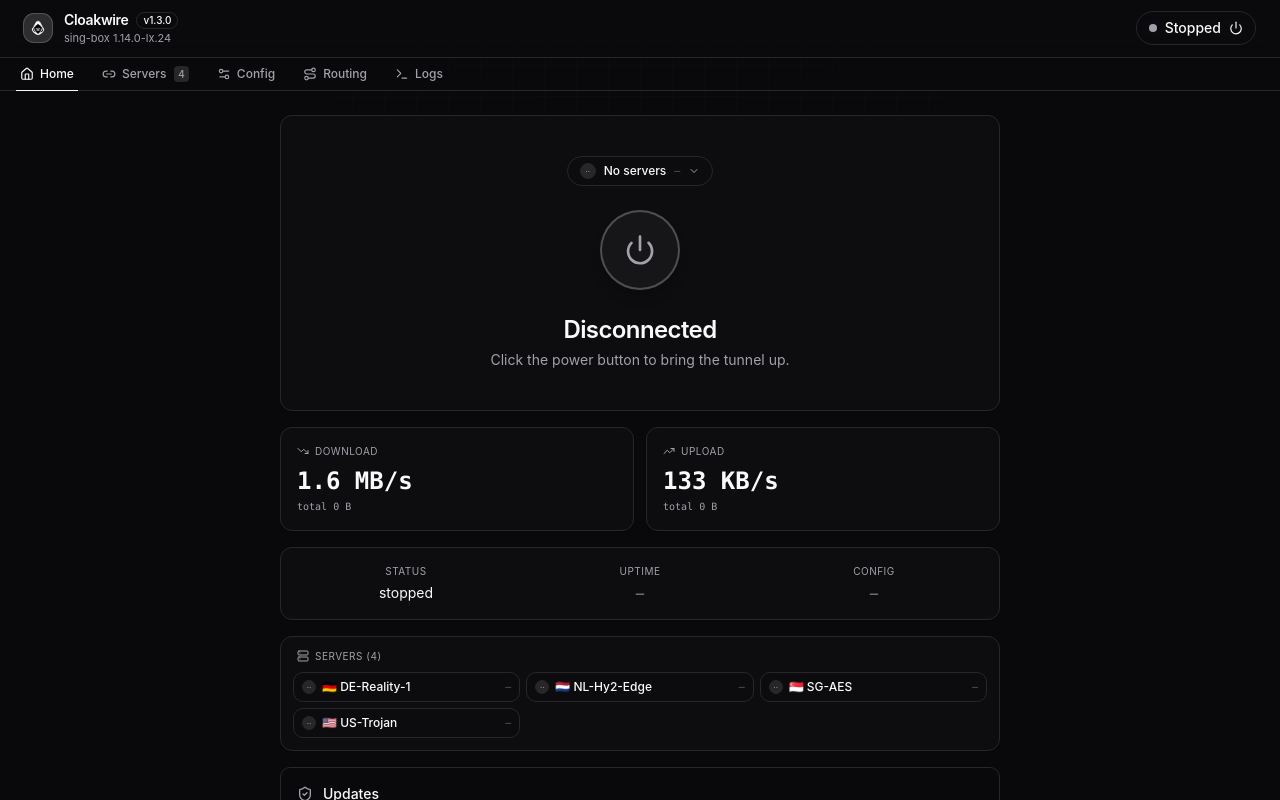
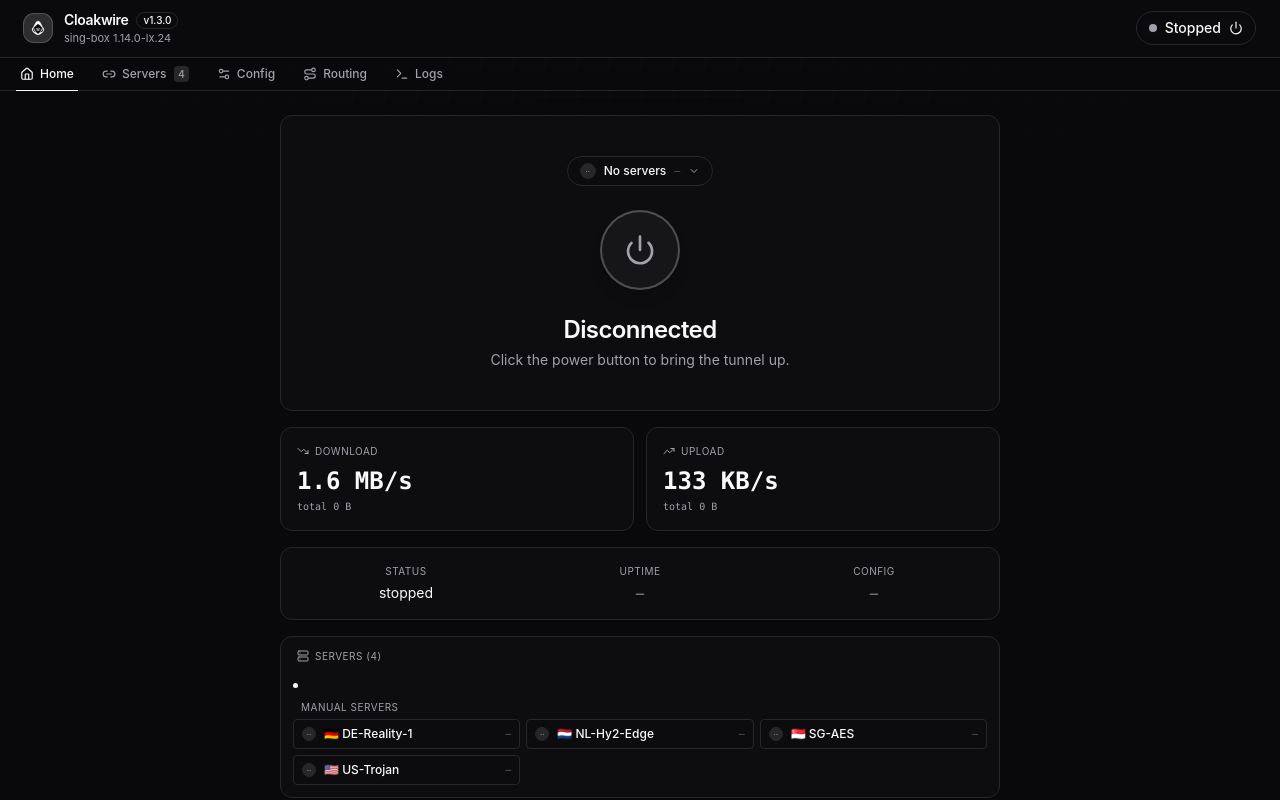
Before and after one commit to markwhite7881-cpu/VPN, a React (Vite) app: page / in a window 1280 px wide. Built offline with nearby package versions, Linux system fonts and the light colour scheme; the HTML template or start-up script is replaced by a standard one.

Commit message:
feat: group subscription servers on Home

```diff
--- a/src/App.tsx
+++ b/src/App.tsx
@@ -349,6 +349,12 @@
 
   // Subscriptions.
   const subs = useSubscriptions();
+
+  // Subscription display names are safe summaries; Home uses this map only for group labels.
+  const subscriptionNames = useMemo(
+    () => new Map(subs.subs.map((subscription) => [subscription.id, subscription.name])),
+    [subs.subs],
+  );
 
   // Persist tab selection across sessions.
   useEffect(() => {
@@ -835,6 +841,7 @@
             selectedIndex={selectedIndex}
             activeOutbound={activeOutbound}
             readyProfileMetadata={readyProfileMetadata}
+            subscriptionNames={subscriptionNames}
             geoipByIp={geoip.byIp}
             currentSingboxVersion={version?.version ?? null}
             onSingboxUpdated={refetchSingboxVersion}
--- a/src/components/HomeTab.tsx
+++ b/src/components/HomeTab.tsx
@@ -43,6 +43,8 @@
   activeOutbound: string | null;
   /** Safe country and latency metadata for ready Xray profiles, keyed by `${subscriptionId}:${key}`. */
   readyProfileMetadata: ReadonlyMap<string, HomeProfileMetadata>;
+  /** Safe subscription summary names keyed by subscription ID. */
+  subscriptionNames: ReadonlyMap<string, string>;
   /** ip → country-code map, populated by the useGeoIp hook. */
   geoipByIp: Record<string, string>;
   /** sing-box version string, fetched on app start. */
@@ -66,6 +68,7 @@
   selectedIndex,
   activeOutbound,
   readyProfileMetadata,
+  subscriptionNames,
   geoipByIp,
   currentSingboxVersion,
   onSingboxUpdated,
@@ -173,6 +176,7 @@
             selectedIndex={selectedIndex}
             latencyByTag={latency.byTag}
             readyProfileMetadata={readyProfileMetadata}
+            subscriptionNames={subscriptionNames}
             geoipByIp={geoipByIp}
             onSelect={onSelect}
           />
@@ -321,29 +325,16 @@
               <Server className="h-3 w-3" />
               Servers ({profiles.length})
             </div>
-            <div className="grid grid-cols-2 gap-1.5 sm:grid-cols-3">
-              {profiles.map((profile, i) => {
-                const display = connectionProfileDisplay(profile, readyProfileMetadata, geoipByIp, latency.byTag);
-                return (
-                  <button
-                    key={`picker-${i}-${display.key}`}
-                    onClick={() => onSelect(i)}
-                    className={cn(
-                      "flex items-center gap-1.5 rounded-md border px-2 py-1.5 text-left text-xs transition-colors",
-                      i === selectedIndex
-                        ? "border-foreground/30 bg-foreground/5"
-                        : "border-border bg-card/30 hover:bg-accent",
-                    )}
-                  >
-                    <FlagIcon code={display.code} size={14} className="shrink-0 self-center" />
-                    <span className="min-w-0 flex-1 truncate font-medium">
-                      {display.label}
-                    </span>
-                    <LatencyBadge ms={display.ms} />
-                  </button>
-                );
-              })}
-            </div>
+            <GroupedHomeProfileRows
+            profiles={profiles}
+            selectedIndex={selectedIndex}
+            readyProfileMetadata={readyProfileMetadata}
+            subscriptionNames={subscriptionNames}
+            geoipByIp={geoipByIp}
+            latencyByTag={latency.byTag}
+            onSelect={onSelect}
+            mode="grid"
+          />
           </CardContent>
         </Card>
       )}
@@ -371,6 +362,47 @@
 function connectionProfileLabel(profile: ConnectionProfile): string {
   if (profile.kind === "manual") return profileLabel(profile.outbound);
   return profile.kind === "subscription" ? profile.label : profile.name;
+}
+
+export type IndexedHomeProfile = { index: number; profile: ConnectionProfile };
+export type HomeSubscriptionGroup = { id: string; rows: IndexedHomeProfile[] };
+export type GroupedHomeProfiles = {
+  manual: IndexedHomeProfile[];
+  subscriptions: HomeSubscriptionGroup[];
+};
+
+export function subscriptionGroupLabel(
+  subscriptionId: string,
+  subscriptionNames: ReadonlyMap<string, string>,
+): string {
+  const name = subscriptionNames.get(subscriptionId)?.trim();
+  return name || "Subscription";
+}
+
+export function groupHomeProfiles(profiles: ConnectionProfile[]): GroupedHomeProfiles {
+  const manual: IndexedHomeProfile[] = [];
+  const subscriptions: HomeSubscriptionGroup[] = [];
+  const byId = new Map<string, HomeSubscriptionGroup>();
+
+  profiles.forEach((profile, index) => {
+    if (profile.kind === "manual") {
+      manual.push({ index, profile });
+      return;
+    }
+
+    const id = profile.kind === "subscription"
+      ? profile.reference.subscription_id
+      : profile.subscriptionId;
+    let group = byId.get(id);
+    if (!group) {
+      group = { id, rows: [] };
+      byId.set(id, group);
+      subscriptions.push(group);
+    }
+    group.rows.push({ index, profile });
+  });
+
+  return { manual, subscriptions };
 }
 
 export function connectionProfileDisplay(
@@ -419,6 +451,148 @@
   };
 }
 
+function ProfileChoice({
+  row,
+  selectedIndex,
+  readyProfileMetadata,
+  geoipByIp,
+  latencyByTag,
+  onSelect,
+  onSelectionDone,
+  compact,
+}: {
+  row: IndexedHomeProfile;
+  selectedIndex: number;
+  readyProfileMetadata: ReadonlyMap<string, HomeProfileMetadata>;
+  geoipByIp: Record<string, string>;
+  latencyByTag: Map<string, number>;
+  onSelect: (index: number) => void;
+  onSelectionDone?: () => void;
+  compact: boolean;
+}) {
+  const display = connectionProfileDisplay(row.profile, readyProfileMetadata, geoipByIp, latencyByTag);
+  return (
+    <button
+      type="button"
+      onClick={() => {
+        onSelect(row.index);
+        onSelectionDone?.();
+      }}
+      className={cn(
+        "flex w-full items-center gap-2 rounded text-left text-xs transition-colors",
+        compact ? "px-2 py-1.5" : "border border-border bg-card/30 px-2 py-1.5 hover:bg-accent",
+        row.index === selectedIndex
+          ? compact ? "bg-foreground/5" : "border-foreground/30 bg-foreground/5"
+          : compact ? "hover:bg-accent" : "",
+      )}
+    >
+      <FlagIcon code={display.code} size={compact ? 16 : 14} className="shrink-0 self-center" />
+      <span className="min-w-0 flex-1 truncate font-medium">{display.label}</span>
+      {compact && <span className="font-mono text-[10px] text-muted-foreground">{display.protocol}</span>}
+      <LatencyBadge ms={display.ms} />
+    </button>
+  );
+}
+
+function GroupedHomeProfileRows({
+  profiles,
+  selectedIndex,
+  readyProfileMetadata,
+  subscriptionNames,
+  geoipByIp,
+  latencyByTag,
+  onSelect,
+  onSelectionDone,
+  mode,
+}: {
+  profiles: ConnectionProfile[];
+  selectedIndex: number;
+  readyProfileMetadata: ReadonlyMap<string, HomeProfileMetadata>;
+  subscriptionNames: ReadonlyMap<string, string>;
+  geoipByIp: Record<string, string>;
+  latencyByTag: Map<string, number>;
+  onSelect: (index: number) => void;
+  onSelectionDone?: () => void;
+  mode: "picker" | "grid";
+}) {
+  const grouped = groupHomeProfiles(profiles);
+  const [expanded, setExpanded] = useState<Set<string>>(new Set());
+  const selected = profiles[selectedIndex];
+  const selectedSubscriptionId = selected?.kind === "subscription"
+    ? selected.reference.subscription_id
+    : selected?.kind === "ready_config"
+      ? selected.subscriptionId
+      : null;
+
+  useEffect(() => {
+    if (selectedSubscriptionId) {
+      setExpanded((current) => current.has(selectedSubscriptionId) ? current : new Set([selectedSubscriptionId, ...current]));
+    }
+  }, [selectedSubscriptionId]);
+
+  const renderRows = (rows: IndexedHomeProfile[]) => rows.map((row) => (
+    <li key={`${row.index}-${connectionProfileDisplay(row.profile, readyProfileMetadata, geoipByIp, latencyByTag).key}`}>
+      <ProfileChoice
+        row={row}
+        selectedIndex={selectedIndex}
+        readyProfileMetadata={readyProfileMetadata}
+        geoipByIp={geoipByIp}
+        latencyByTag={latencyByTag}
+        onSelect={onSelect}
+        onSelectionDone={onSelectionDone}
+        compact={mode === "picker"}
+      />
+    </li>
+  ));
+
+  const content = (
+    <>
+      {grouped.manual.length > 0 && (
+        <li>
+          <div className="px-2 pb-1 pt-1 text-[10px] uppercase tracking-wider text-muted-foreground">Manual servers</div>
+          {mode === "grid" ? (
+            <div className="grid grid-cols-2 gap-1.5 sm:grid-cols-3">
+              {grouped.manual.map((row) => (
+                <ProfileChoice key={row.index} row={row} selectedIndex={selectedIndex} readyProfileMetadata={readyProfileMetadata} geoipByIp={geoipByIp} latencyByTag={latencyByTag} onSelect={onSelect} onSelectionDone={onSelectionDone} compact={false} />
+              ))}
+            </div>
+          ) : <ul>{renderRows(grouped.manual)}</ul>}
+        </li>
+      )}
+      {grouped.subscriptions.map((group) => {
+        const isExpanded = expanded.has(group.id);
+        return (
+          <li key={group.id}>
+            <button
+              type="button"
+              onClick={() => setExpanded((current) => {
+                const next = new Set(current);
+                if (next.has(group.id)) next.delete(group.id); else next.add(group.id);
+                return next;
+              })}
+              className="flex w-full items-center gap-2 rounded px-2 py-1.5 text-left text-[10px] uppercase tracking-wider text-muted-foreground hover:bg-accent"
+              aria-expanded={isExpanded}
+            >
+              <ChevronDown className={cn("h-3 w-3 transition-transform", !isExpanded && "-rotate-90")} />
+              <span className="min-w-0 flex-1 truncate">{subscriptionGroupLabel(group.id, subscriptionNames)}</span>
+              <span className="font-mono normal-case">{group.rows.length}</span>
+            </button>
+            {isExpanded && (mode === "grid" ? (
+              <div className="grid grid-cols-2 gap-1.5 sm:grid-cols-3">
+                {group.rows.map((row) => (
+                  <ProfileChoice key={row.index} row={row} selectedIndex={selectedIndex} readyProfileMetadata={readyProfileMetadata} geoipByIp={geoipByIp} latencyByTag={latencyByTag} onSelect={onSelect} onSelectionDone={onSelectionDone} compact={false} />
+                ))}
+              </div>
+            ) : <ul>{renderRows(group.rows)}</ul>)}
+          </li>
+        );
+      })}
+    </>
+  );
+
+  return mode === "grid" ? <div className="space-y-2">{content}</div> : content;
+}
+
 /**
  * Compact dropdown-style server picker rendered above the hero icon.
  * Click → menu with the full list; click outside → closes.
@@ -428,6 +602,7 @@
   selectedIndex,
   latencyByTag,
   readyProfileMetadata,
+  subscriptionNames,
   geoipByIp,
   onSelect,
 }: {
@@ -435,6 +610,7 @@
   selectedIndex: number;
   latencyByTag: Map<string, number>;
   readyProfileMetadata: ReadonlyMap<string, HomeProfileMetadata>;
+  subscriptionNames: ReadonlyMap<string, string>;
   geoipByIp: Record<string, string>;
   onSelect: (i: number) => void;
 }) {
@@ -471,7 +647,7 @@
     <div ref={ref} className="relative">
       <button
         type="button"
-        onClick={() => setOpen((v) => !v)}
+        onClick={() => setOpen((value) => !value)}
         disabled={profiles.length === 0}
         className={cn(
           "flex items-center gap-2 rounded-full border border-border bg-card/60 px-3 py-1.5 text-xs",
@@ -527,33 +703,17 @@
                 </span>
               </button>
             </li>
-            {profiles.map((profile, i) => {
-              const display = connectionProfileDisplay(profile, readyProfileMetadata, geoipByIp, latencyByTag);
-              return (
-                <li key={`pick-${i}-${display.key}`}>
-                  <button
-                    type="button"
-                    onClick={() => {
-                      onSelect(i);
-                      setOpen(false);
-                    }}
-                    className={cn(
-                      "flex w-full items-center gap-2 rounded px-2 py-1.5 text-left text-xs",
-                      i === selectedIndex ? "bg-foreground/5" : "hover:bg-accent",
-                    )}
-                  >
-                    <FlagIcon code={display.code} size={16} className="shrink-0" />
-                    <span className="min-w-0 flex-1 truncate font-medium">
-                      {display.label}
-                    </span>
-                    <span className="font-mono text-[10px] text-muted-foreground">
-                      {display.protocol}
-                    </span>
-                    <LatencyBadge ms={display.ms} />
-                  </button>
-                </li>
-              );
-            })}
+            <GroupedHomeProfileRows
+              profiles={profiles}
+              selectedIndex={selectedIndex}
+              readyProfileMetadata={readyProfileMetadata}
+              subscriptionNames={subscriptionNames}
+              geoipByIp={geoipByIp}
+              latencyByTag={latencyByTag}
+              onSelect={onSelect}
+              onSelectionDone={() => setOpen(false)}
+              mode="picker"
+            />
           </ul>
         </div>
       )}
```
Also changed, not shown: 1 other file (tests, documents, lock files or other folders).
